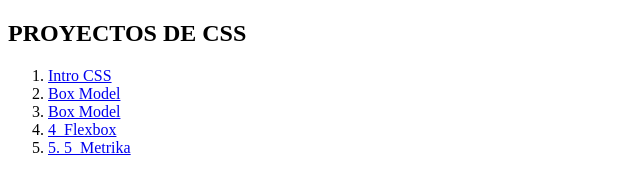
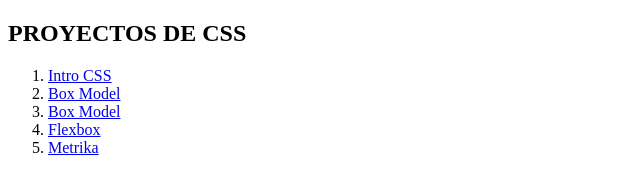
Before and after one commit to AlanMV0408/1-Intro-CSS, a plain HTML site: page index.html in a window 1280 px wide. Shown: the full height of the page, 0-640 px from the left. Drawn offline with Linux system fonts and the light colour scheme.

Commit message:
Añadido Metrica al Menu

```diff
--- a/index.html
+++ b/index.html
@@ -21,10 +21,10 @@
             <a href="./3_herencia/">Box Model</a>
           </li>
           <li>
-            <a href="./4_Flexbox/">4_Flexbox</a>
+            <a href="./4_Flexbox/">Flexbox</a>
           </li>
           <li>
-            <a href="./5_Metrika/">5. 5_Metrika</a>
+            <a href="./5_Metrika/">Metrika</a>
           </li>
         </ol>
       </nav>
```
